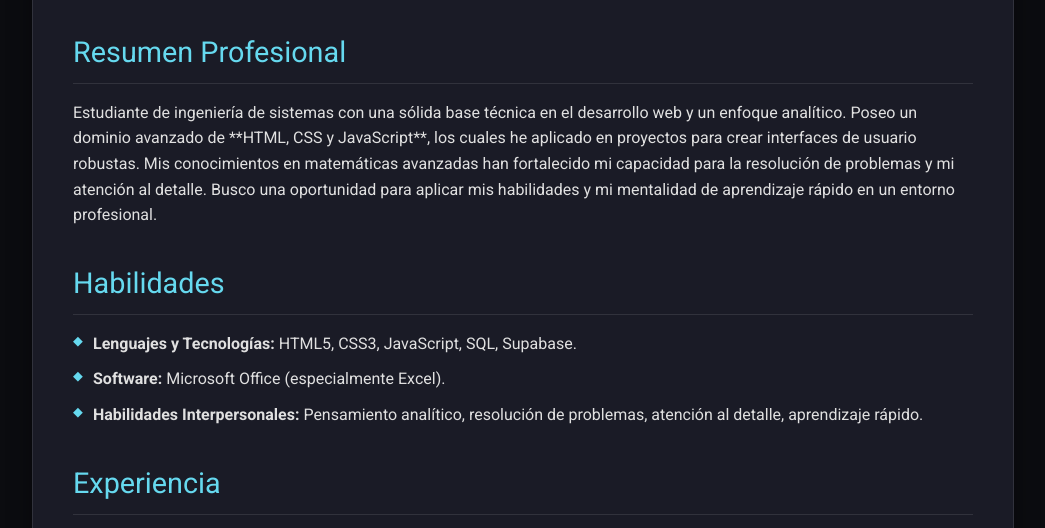
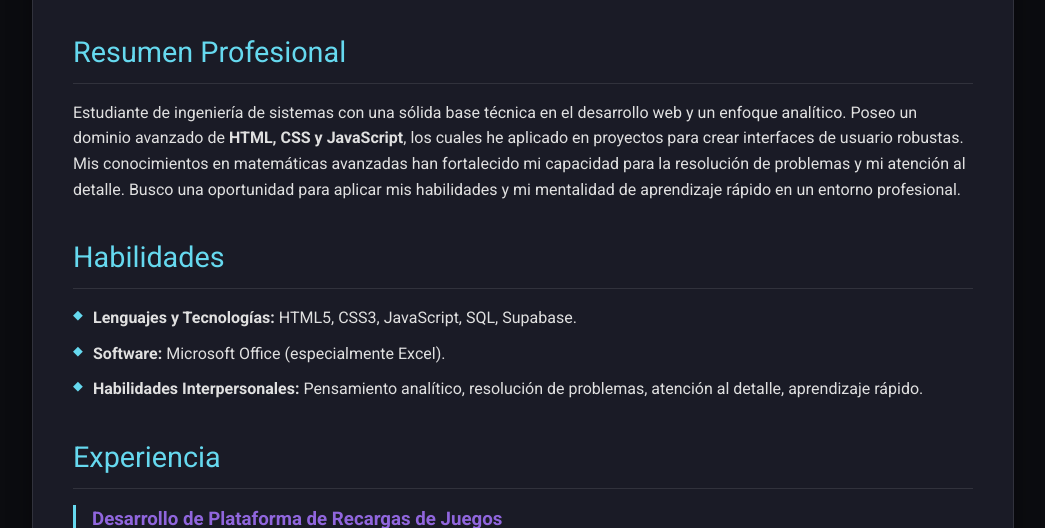
Before and after one commit to Endry199/detonatop, a plain HTML site: page Elloco.html in a window 1280 px wide. Shown: the part 197-725 px from the top of the page, without its empty margins (117-1162 px from the left). Drawn offline with Linux system fonts and the light colour scheme.

Commit message:
Update Elloco.html

```diff
--- a/Elloco.html
+++ b/Elloco.html
@@ -152,7 +152,7 @@
         <section>
             <h2>Resumen Profesional</h2>
             <p>
-                Estudiante de ingeniería de sistemas con una sólida base técnica en el desarrollo web y un enfoque analítico. Poseo un dominio avanzado de **HTML, CSS y JavaScript**, los cuales he aplicado en proyectos para crear interfaces de usuario robustas. Mis conocimientos en matemáticas avanzadas han fortalecido mi capacidad para la resolución de problemas y mi atención al detalle. Busco una oportunidad para aplicar mis habilidades y mi mentalidad de aprendizaje rápido en un entorno profesional.
+                Estudiante de ingeniería de sistemas con una sólida base técnica en el desarrollo web y un enfoque analítico. Poseo un dominio avanzado de <strong>HTML, CSS y JavaScript</strong>, los cuales he aplicado en proyectos para crear interfaces de usuario robustas. Mis conocimientos en matemáticas avanzadas han fortalecido mi capacidad para la resolución de problemas y mi atención al detalle. Busco una oportunidad para aplicar mis habilidades y mi mentalidad de aprendizaje rápido en un entorno profesional.
             </p>
         </section>
 
```
